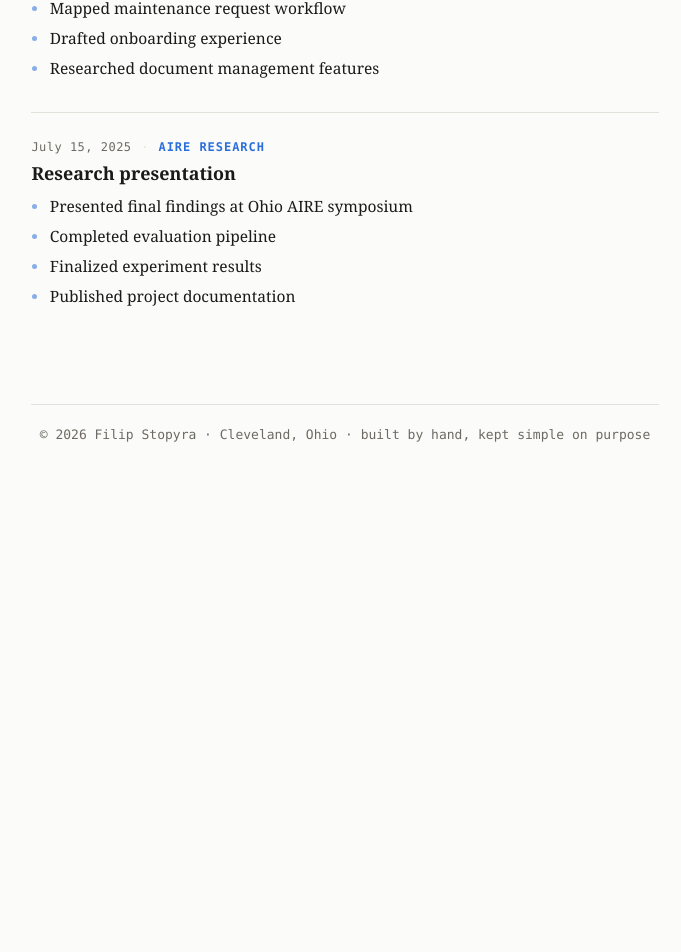
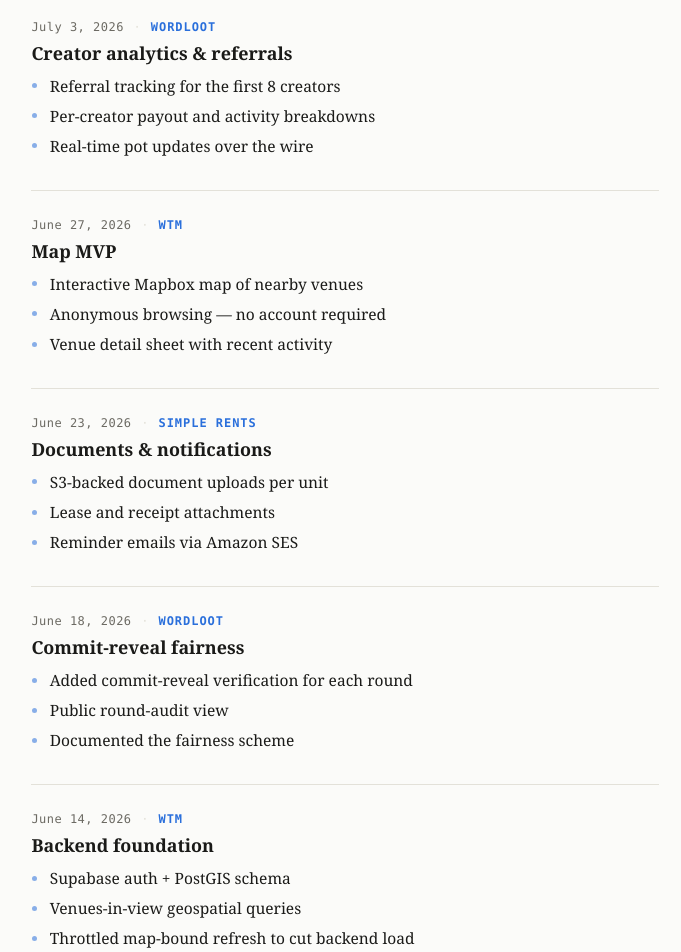
Before and after one commit to userN7590/personalsite, a React (Vite) app: page /changelog in a window 1280 px wide. Shown: the part 1698-2650 px from the top of the page, without its empty margins (295-976 px from the left). Before the commit the page ends 2240 px from the top, so only its background shows below. Built offline with nearby package versions, Linux system fonts and the light colour scheme.

Commit message:
Finalize portfolio redesign

```diff
--- a/src/pages/Changelog.jsx
+++ b/src/pages/Changelog.jsx
@@ -1,4 +1,15 @@
+// Placeholder history — believable weekly-ish entries. Swap in the real details later.
 const ENTRIES = [
+  {
+    date: 'July 21, 2026',
+    proj: 'WTM',
+    title: 'Community reports v1',
+    items: [
+      'Shipped venue condition reports — busy, line, cover',
+      'Added freshness decay so stale reports fade out',
+      'Tuned marker clustering at city-wide zoom',
+    ],
+  },
   {
     date: 'July 18, 2026',
     proj: 'Portfolio',
@@ -10,6 +21,86 @@ const ENTRIES = [
       'Reframed the AIRE page around the NSF-funded OH-SCIPE program, with press coverage',
       'Added an in-site resume viewer with open-in-tab and download',
       'Full mobile pass across every page; retired the contact and collections pages',
+    ],
+  },
+  {
+    date: 'July 14, 2026',
+    proj: 'Simple Rents',
+    title: 'Operational calendar',
+    items: [
+      'Derived rent-due, lease, and maintenance events straight from the records',
+      'Color-coded the calendar by property',
+      'Added filters by event type',
+    ],
+  },
+  {
+    date: 'July 11, 2026',
+    proj: 'WTM',
+    title: '“Bumps”',
+    items: [
+      'Added “bump” — a signal that you plan to visit a venue tonight',
+      'Kept bumps separate from observed reports',
+      'Nightly reset of the night’s bumps',
+    ],
+  },
+  {
+    date: 'July 7, 2026',
+    proj: 'Simple Rents',
+    title: 'Portfolio dashboard',
+    items: [
+      'Occupancy, income, and expense summary tiles',
+      'Upcoming-events and maintenance widgets',
+      'First-run onboarding empty states',
+    ],
+  },
+  {
+    date: 'July 3, 2026',
+    proj: 'WordLoot',
+    title: 'Creator analytics & referrals',
+    items: [
+      'Referral tracking for the first 8 creators',
+      'Per-creator payout and activity breakdowns',
+      'Real-time pot updates over the wire',
+    ],
+  },
+  {
+    date: 'June 27, 2026',
+    proj: 'WTM',
+    title: 'Map MVP',
+    items: [
+      'Interactive Mapbox map of nearby venues',
+      'Anonymous browsing — no account required',
+      'Venue detail sheet with recent activity',
+    ],
+  },
+  {
+    date: 'June 23, 2026',
+    proj: 'Simple Rents',
+    title: 'Documents & notifications',
+    items: [
+      'S3-backed document uploads per unit',
+      'Lease and receipt attachments',
+      'Reminder emails via Amazon SES',
+    ],
+  },
+  {
+    date: 'June 18, 2026',
+    proj: 'WordLoot',
+    title: 'Commit-reveal fairness',
+    items: [
+      'Added commit-reveal verification for each round',
+      'Public round-audit view',
+      'Documented the fairness scheme',
+    ],
+  },
+  {
+    date: 'June 14, 2026',
+    proj: 'WTM',
+    title: 'Backend foundation',
+    items: [
+      'Supabase auth + PostGIS schema',
+      'Venues-in-view geospatial queries',
+      'Throttled map-bound refresh to cut backend load',
     ],
   },
   {
@@ -57,6 +148,186 @@ const ENTRIES = [
     ],
   },
   {
+    date: 'June 2, 2026',
+    proj: 'Simple Rents',
+    title: 'First beta portfolio',
+    items: [
+      'Parents’ 31-unit portfolio running in beta',
+      'Rough spreadsheet import for existing data',
+      'Daily-use bug triage',
+    ],
+  },
+  {
+    date: 'May 26, 2026',
+    proj: 'WordLoot',
+    title: 'Withdrawal reconciliation',
+    items: [
+      'Reconcile on-chain events to balances exactly once',
+      'Idempotent transaction processing — no double credits',
+      'Solvency checks so payouts never exceed the pot',
+    ],
+  },
+  {
+    date: 'May 19, 2026',
+    proj: 'WordLoot',
+    title: 'Settlement engine',
+    items: [
+      'Automated payout engine across resolved rounds',
+      'Append-only ledger as the source of truth',
+      'Balances reconstructed from ledger entries',
+    ],
+  },
+  {
+    date: 'May 12, 2026',
+    proj: 'WTM',
+    title: 'Concept & prototype',
+    items: [
+      'Landed on a map-first nightlife concept',
+      'Static prototype of the live venue map',
+      'Named it “What’s The Move”',
+    ],
+  },
+  {
+    date: 'May 5, 2026',
+    proj: 'WordLoot',
+    title: 'Deterministic resolution',
+    items: [
+      'Made round resolution fully deterministic',
+      'Replayable round inputs for auditing',
+      'Test suite around the payout math',
+    ],
+  },
+  {
+    date: 'April 28, 2026',
+    proj: 'WordLoot',
+    title: 'Append-only ledger',
+    items: [
+      'Rebuilt balances as an append-only ledger',
+      'Every coin traceable to the event that created it',
+      'Reason-tagged deposits, bets, winnings, and withdrawals',
+    ],
+  },
+  {
+    date: 'April 20, 2026',
+    proj: 'WordLoot',
+    title: 'Daily round generation',
+    items: [
+      'Automated daily round generation',
+      'Countdown timer and a live pot',
+      'Scheduled auto-resolution job',
+    ],
+  },
+  {
+    date: 'April 13, 2026',
+    proj: 'WordLoot',
+    title: 'Crypto deposits',
+    items: [
+      'Wired up the crypto deposit flow',
+      'Credit balance on confirmation',
+      'Deposit history view',
+    ],
+  },
+  {
+    date: 'April 6, 2026',
+    proj: 'WordLoot',
+    title: 'Scoring engine',
+    items: [
+      'Built the scoring and weighting logic',
+      'Expected-value analysis of round outcomes',
+      'Simulated rounds to balance the economy',
+    ],
+  },
+  {
+    date: 'March 30, 2026',
+    proj: 'WordLoot',
+    title: 'Accounts & balances',
+    items: [
+      'Supabase auth and user accounts',
+      'Coin balance model',
+      'First wallet UI',
+    ],
+  },
+  {
+    date: 'March 16, 2026',
+    proj: 'WordLoot',
+    title: 'Betting UI',
+    items: [
+      'Word entry with a bet slider',
+      'Live payout preview against the pot',
+      'Round timer',
+    ],
+  },
+  {
+    date: 'February 23, 2026',
+    proj: 'WordLoot',
+    title: 'First playable round',
+    items: [
+      'End-to-end round loop working',
+      'Manual resolution for testing',
+      'Internal playtest',
+    ],
+  },
+  {
+    date: 'January 26, 2026',
+    proj: 'WordLoot',
+    title: 'Data model',
+    items: [
+      'Users, rounds, bets, and ledger tables',
+      'Postgres schema and migrations',
+      'Seed data for local dev',
+    ],
+  },
+  {
+    date: 'December 15, 2025',
+    proj: 'WordLoot',
+    title: 'Prototype',
+    items: [
+      'Word-prediction game prototype',
+      'Sketched the coin economy',
+      'Validated the daily-round concept',
+    ],
+  },
+  {
+    date: 'November 24, 2025',
+    proj: 'WordLoot',
+    title: 'Project kickoff',
+    items: [
+      'Started WordLoot',
+      'Chose the Supabase + Postgres stack',
+      'Mapped the economy on paper first',
+    ],
+  },
+  {
+    date: 'September 29, 2025',
+    proj: 'Stack Stats',
+    title: 'Charts & saved views',
+    items: [
+      'Added time-range filters',
+      'More chart types',
+      'Saved dashboard views',
+    ],
+  },
+  {
+    date: 'August 25, 2025',
+    proj: 'Stack Stats',
+    title: 'First live metrics',
+    items: [
+      'Wired the first live data source',
+      'Basic dashboard tiles',
+      'Light/dark theme',
+    ],
+  },
+  {
+    date: 'August 11, 2025',
+    proj: 'Stack Stats',
+    title: 'Created',
+    items: [
+      'Started Stack Stats — a small stats dashboard tool',
+      'Set up the project and deploy pipeline',
+      'Sketched the dashboard concept',
+    ],
+  },
+  {
     date: 'July 15, 2025',
     proj: 'AIRE Research',
     title: 'Research presentation',
```
Also changed, not shown: 1 other file (tests, documents, lock files or other folders).
